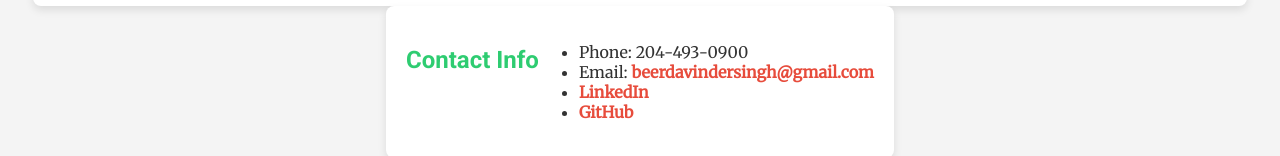
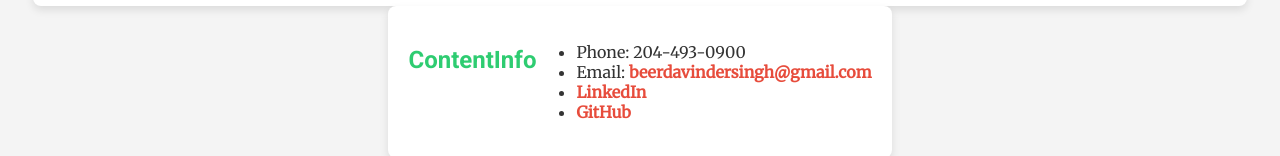
Before and after one commit to Beerdavindersingh/Front_End_Assignment_2, a plain HTML site: page index.html in a window 1280 px wide. Shown: the part 1570-1726 px from the top of the page. Drawn offline with Linux system fonts and the light colour scheme.

Commit message:
Final review and testing done

```diff
--- a/index.html
+++ b/index.html
@@ -69,7 +69,7 @@
     </section>
 
     <footer role="contentinfo">
-        <h2>Contact Info</h2>
+        <h2>ContentInfo</h2>
         <ul>
             <li>Phone: 204-493-0900 </li>
             <li>Email: <a href="mailto:beerdavindersingh@gmail.com"> beerdavindersingh@gmail.com</a></li>
```
